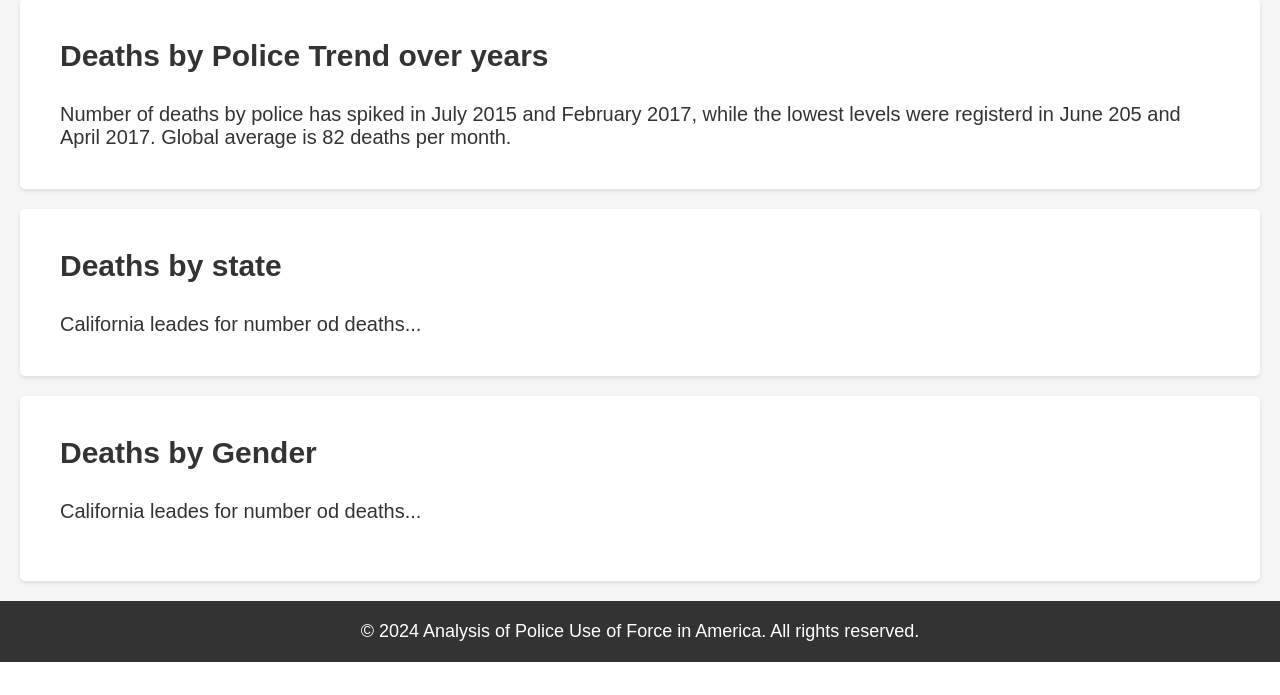
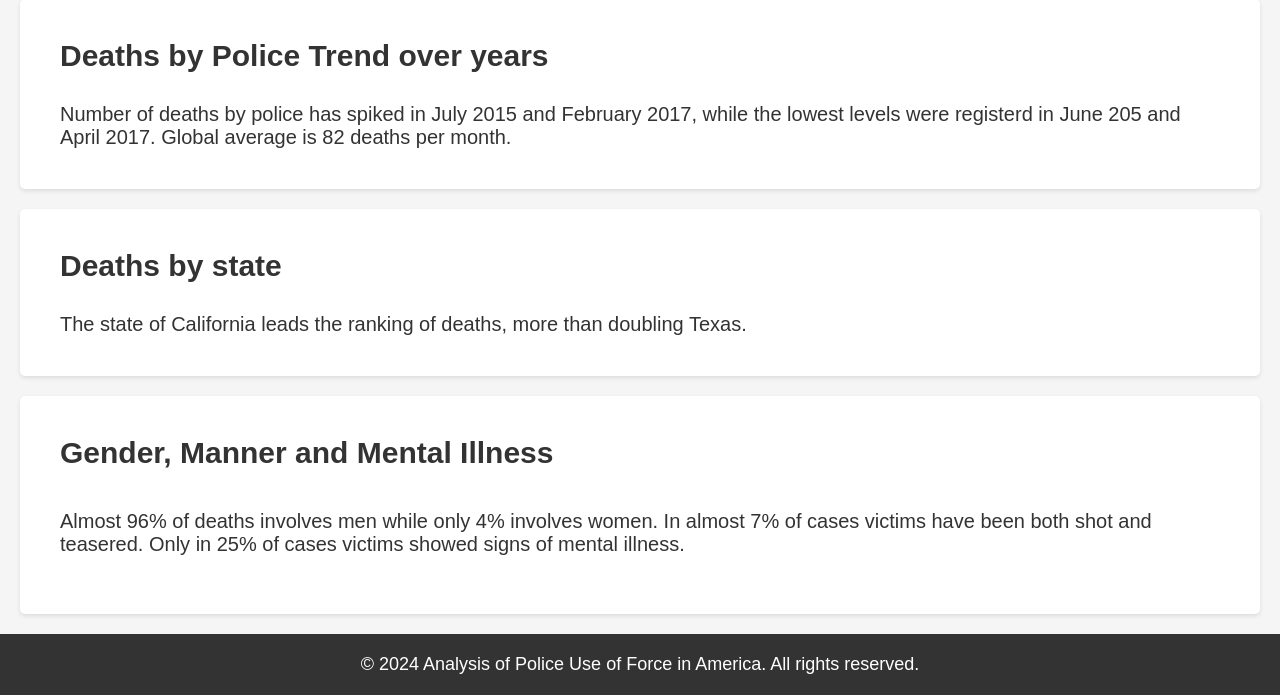
Before and after one commit to Fedt2407/19_Police_Fatal_Force_Analysis, a Flask app: template templates/index.html in a window 1280 px wide. Shown: the part 295-990 px from the top of the page. Before the commit the page ends 957 px from the top, so only its background shows below. Run offline with Flask 3, Linux system fonts and the light colour scheme; the template is opened without the code that fills it, so the values that code supplies are empty.

Commit message:
Added signs of mental illeness

```diff
--- a/main.py
+++ b/main.py
@@ -66,6 +66,17 @@ def home():
     manner_death_fig.update_traces(textposition='outside', textinfo='percent+label')
     manner_death_fig.update_layout(showlegend=False)
     manner_death_html = manner_death_fig.to_html(full_html=False)
+    # By sings of mental illness
+    mental_illness = data_deaths['signs_of_mental_illness'].value_counts()
+    mental_illness_fig = px.pie(
+        names=mental_illness.index,
+        values=mental_illness.values,
+        title='Signs of Mental Illness',
+        hole=0.8
+    )
+    mental_illness_fig.update_traces(textposition='outside', textinfo='percent+label')
+    mental_illness_fig.update_layout(showlegend=False)
+    manner_illness_html = mental_illness_fig.to_html(full_html=False)
 
     return render_template('index.html',
                            shape_deaths=shape_deaths,
@@ -73,7 +84,8 @@ def home():
                            trend_deaths=trend_html,
                            deaths_by_state=deaths_by_state_html,
                            gender_deaths=gender_deaths_html,
-                           manner_death=manner_death_html
+                           manner_death=manner_death_html,
+                           mental_illness=manner_illness_html
                            )
 
 
--- a/static/styles.css
+++ b/static/styles.css
@@ -125,7 +125,7 @@ footer p {
   transition: background-color 0.2s ease;
 }
 
-.two-columns {
-  width: 45%;
+.three-columns {
+  width: 33%;
   display: inline-block;
 }
--- a/templates/index.html
+++ b/templates/index.html
@@ -41,15 +41,24 @@
 
     <section id="charts">
       <h2>Deaths by state</h2>
-      <p>California leades for number od deaths...</p>
+      <p>
+        The state of California leads the ranking of deaths, more than doubling
+        Texas.
+      </p>
       <div id="chart1">{{ deaths_by_state | safe }}</div>
     </section>
 
     <section id="charts">
-      <h2>Deaths by Gender</h2>
-      <p>California leades for number od deaths...</p>
-      <div class="two-columns">{{ gender_deaths | safe }}</div>
-      <div class="two-columns">{{ manner_death | safe }}</div>
+      <h2>Gender, Manner and Mental Illness</h2>
+      <p></p>
+      <p>
+        Almost 96% of deaths involves men while only 4% involves women. In
+        almost 7% of cases victims have been both shot and teasered. Only in 25%
+        of cases victims showed signs of mental illness.
+      </p>
+      <div class="three-columns">{{ gender_deaths | safe }}</div>
+      <div class="three-columns">{{ manner_death | safe }}</div>
+      <div class="three-columns">{{ mental_illness | safe }}</div>
     </section>
 
     <footer>
```
